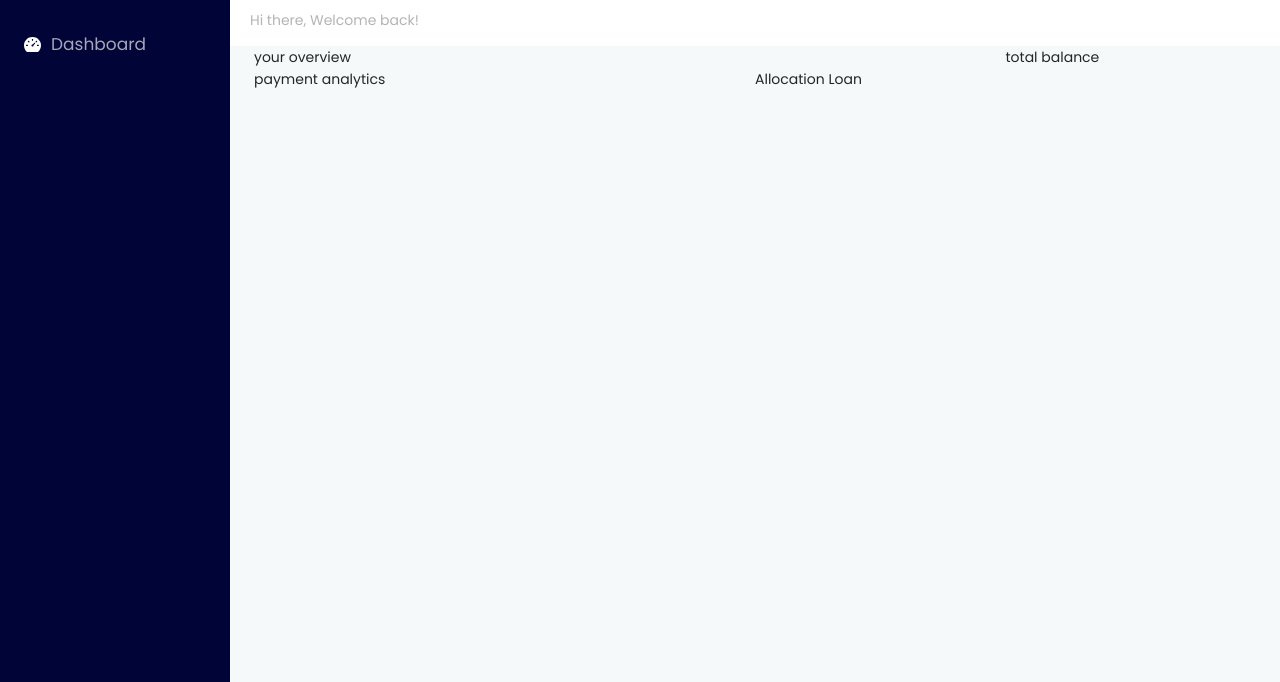
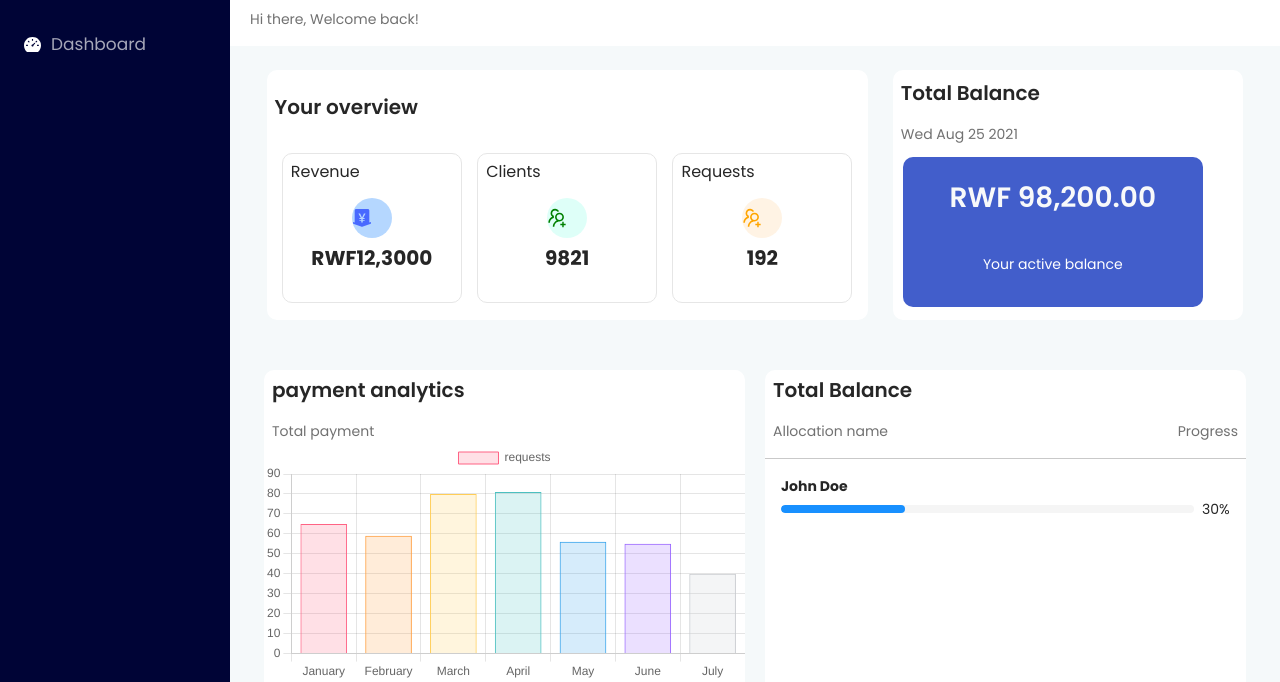
Before and after one commit to victkarangwa/pesaspace, a React app: page /dashboard in a window 1280 px wide. Shown: the part 118-800 px from the top of the page. Built offline with nearby package versions, Linux system fonts and the light colour scheme.

Commit message:
design dashboard layout

```diff
--- a/package.json
+++ b/package.json
@@ -15,6 +15,7 @@
     "antd": "^4.16.8",
     "axios": "^0.21.1",
     "bootstrap": "^5.0.2",
+    "chart.js": "^3.5.1",
     "dotenv": "^8.2.0",
     "enzyme": "^3.11.0",
     "faker": "^5.5.3",
@@ -22,6 +23,7 @@
     "moment": "^2.29.1",
     "react": "^17.0.2",
     "react-bootstrap": "^1.6.1",
+    "react-chartjs-2": "^3.0.4",
     "react-dom": "^17.0.2",
     "react-error-boundary": "^3.1.3",
     "react-helmet": "^6.1.0",
--- a/src/assets/styles/globalStyles.scss
+++ b/src/assets/styles/globalStyles.scss
@@ -4,3 +4,16 @@ body {
   font-family: "Poppins", sans-serif;
   background-color: $light-color;
 }
+.section-title{
+  font-weight: 600;
+}
+
+.icon-container{
+  width: 40px;
+  height: 40px;
+  border-radius: 100px;
+  display: grid;
+  align-items: center;
+  font-size: 20px;
+  margin: 0 auto;
+}
--- a/src/pages/Dashboard/index.js
+++ b/src/pages/Dashboard/index.js
@@ -1,23 +1,165 @@
 import React from "react";
+import { Progress } from "antd";
+import {
+  MoneyCollectFilled,
+  VerifiedOutlined,
+  UsergroupAddOutlined,
+} from "@ant-design/icons";
 import DashboardLayout from "layouts/DashboardLayout";
+import { Bar } from "react-chartjs-2";
 import "./style.scss";
 
 const Dashboard = () => {
+
+  const analyticData = {
+    labels: ["January", "February", "March", "April", "May", "June", "July"],
+    datasets: [{
+      label: 'requests',
+      data: [65, 59, 80, 81, 56, 55, 40],
+      backgroundColor: [
+        'rgba(255, 99, 132, 0.2)',
+        'rgba(255, 159, 64, 0.2)',
+        'rgba(255, 205, 86, 0.2)',
+        'rgba(75, 192, 192, 0.2)',
+        'rgba(54, 162, 235, 0.2)',
+        'rgba(153, 102, 255, 0.2)',
+        'rgba(201, 203, 207, 0.2)'
+      ],
+      borderColor: [
+        'rgb(255, 99, 132)',
+        'rgb(255, 159, 64)',
+        'rgb(255, 205, 86)',
+        'rgb(75, 192, 192)',
+        'rgb(54, 162, 235)',
+        'rgb(153, 102, 255)',
+        'rgb(201, 203, 207)'
+      ],
+      borderWidth: 1
+    }]
+  };
+
   return (
     <DashboardLayout>
+      <div className="d-flex flex-column">
         <div className="page-ov">
           <h4>Dashboard Overview</h4>
           <p className="text-gray">Hi there, Welcome back!</p>
         </div>
 
-      <div className="d-flex flex-column mx-4">
+        <div className="d-flex flex-column mx-4 mt-4">
           <div className="d-flex flex-row justify-content-around">
-          <div className="w-75">your overview</div>
-          <div className="w-25">total balance</div>
+            <div className="overview-container">
+              <h5 className="p-2 section-title">Your overview</h5>
+              <div className="d-flex flex-row justify-content-evenly">
+                <div className="cstm-card">
+                  <h6 className="p-2">Revenue</h6>
+                  <span className="ov-data">
+                    <div
+                      className="icon-container"
+                      style={{
+                        color: "rgb(72, 105, 255)",
+                        backgroundColor: "rgb(181, 215, 255)",
+                      }}
+                    >
+                      <MoneyCollectFilled />
                     </div>
+
+                    <label htmlFor="">
+                      <strong>RWF12,3000</strong>
+                    </label>
+                  </span>
+                </div>
+                <div className="cstm-card">
+                  <h6 className="p-2">Clients</h6>
+                  <span className="ov-data">
+                    <div
+                      className="icon-container"
+                      style={{
+                        color: "green",
+                        backgroundColor: "rgba(181, 255, 239, 0.438)",
+                      }}
+                    >
+                      <UsergroupAddOutlined />
+                    </div>
+
+                    <label htmlFor="">
+                      <strong>9821</strong>
+                    </label>
+                  </span>
+                </div>
+                <div className="cstm-card">
+                  <h6 className="p-2">Requests</h6>
+                  <span className="ov-data">
+                    <div
+                      className="icon-container"
+                      style={{
+                        color: "orange",
+                        backgroundColor: "rgba(255, 228, 196, 0.452)",
+                      }}
+                    >
+                      <UsergroupAddOutlined />
+                    </div>
+
+                    <label htmlFor="">
+                      <strong>192</strong>
+                    </label>
+                  </span>
+                </div>
+              </div>
+            </div>
+            <div className=" balance-container">
+              <span>
+                <h5 className="p-2 section-title">Total Balance</h5>{" "}
+                <label className="text-gray px-2">
+                  {new Date().toDateString()}
+                </label>
+              </span>
+              <div className="bal-card">
+                <h3 className="section-title text-center py-4 text-light">
+                  RWF 98,200.00
+                </h3>
+                <p className="text-center text-semi-light px-2">
+                  Your active balance
+                </p>
+              </div>
+            </div>
+          </div>
+
+
           <div className="d-flex flex-row justify-content-around">
-          <div className="w-50">payment analytics</div>
-          <div className="w-50">Allocation Loan</div>
+
+            {/* analytics */}
+            <div className="analytics-container">
+              <span>
+                <h5 className="p-2 section-title">payment analytics</h5>{" "}
+                <label className="text-gray px-2">Total payment</label>
+              </span>
+              <Bar data={analyticData} className="" />
+            </div>
+
+                        {/* allocations */}
+            <div className="allocation-container">
+              <span>
+                <h5 className="p-2 section-title">Total Balance</h5>{" "}
+              </span>
+              <div className="d-flex justify-content-between w-100">
+                <span className="text-gray px-2">Allocation name</span>
+                <span className="text-gray px-2">Progress</span>
+              </div>
+              <hr />
+
+              <div className="d-flex flex-row justify-content-between mx-3">
+                <div className="w-100">
+                  <strong>John Doe</strong>
+                  <Progress percent={30} />
+                </div>
+
+                {/* <span>
+                  <strong>80.82%</strong>
+                </span> */}
+              </div>
+            </div>
+          </div>
         </div>
       </div>
     </DashboardLayout>
--- a/src/pages/Dashboard/style.scss
+++ b/src/pages/Dashboard/style.scss
@@ -4,10 +4,69 @@
   height: 100px;
   background: #fff;
   width: 100%;
-  border-top: 2px solid $light-color;
+  border-top: 1px solid #e4e4e4;
   padding: 20px;
 }
 
-.text-gray{
-    color: rgb(180, 180, 180);
+.text-gray {
+  color: rgba(77, 77, 77, 0.801);
 }
+
+.text-semi-light {
+  color: rgb(255, 255, 255);
+}
+
+.overview-container {
+  background-color: #ffffff;
+  height: 250px;
+  width: 60%;
+  border-radius: 10px;
+  display: flex;
+  flex-direction: column;
+  justify-content: space-evenly;
+  .cstm-card {
+    width: 180px;
+    height: 150px;
+    border: 1px solid #e6e6e6;
+    border-radius: 10px;
+  }
+}
+
+.balance-container {
+  background-color: #ffffff;
+  height: 250px;
+  width: 35%;
+  border-radius: 10px;
+  display: flex;
+  flex-direction: column;
+  justify-content: space-evenly;
+}
+
+.analytics-container,
+.allocation-container {
+  background-color: #ffffff;
+  height: 350px;
+  width: 48%;
+  margin-top: 50px;
+  border-radius: 10px;
+}
+
+.ov-data {
+  display: flex;
+  flex-direction: column;
+  justify-content: center;
+  text-align: center;
+  label {
+    padding: 5px 10px;
+    font-size: 20px;
+  }
+}
+
+.bal-card {
+  width: 300px;
+  height: 150px;
+  background-color: $secondary-color;
+  color: #ffffff;
+  border-radius: 10px;
+  margin: 10px;
+}
```
Also changed, not shown: 1 other file. Lines whose indentation alone changed are shown as unchanged.
